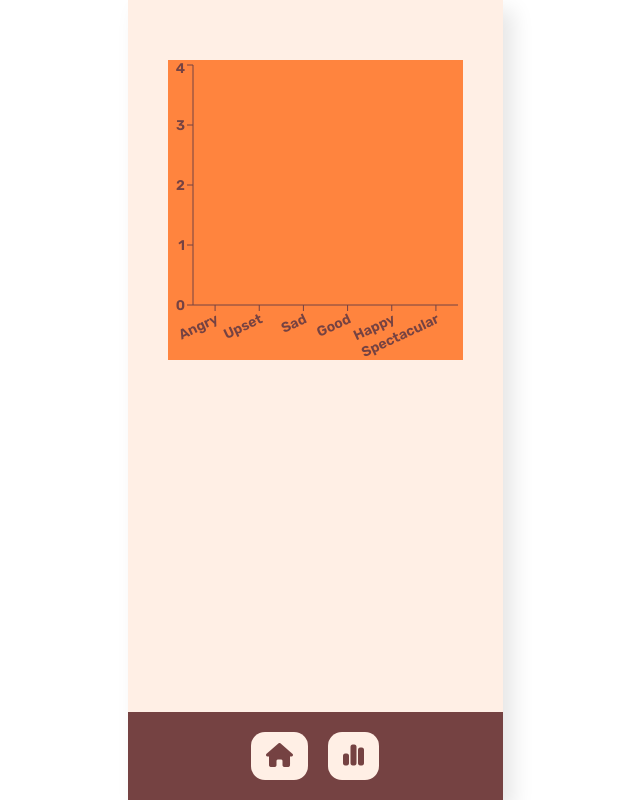
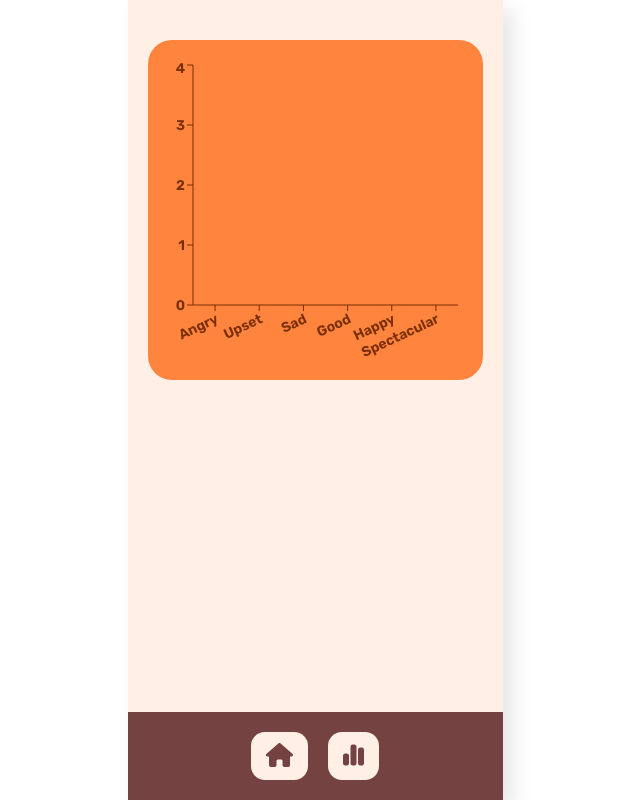
Before and after one commit to marchuk-b/mood-tracker, a React (Create React App) app: page /statistics in a window 1280 px wide. Shown: the whole page, without its empty margins (325-965 px from the left). Built offline with nearby package versions, Linux system fonts and the light colour scheme.

Commit message:
reorganized MoodContext structure and updated displaying of Histogram

```diff
--- a/src/App.js
+++ b/src/App.js
@@ -4,7 +4,7 @@ import { Navbar } from './components/Navbar/Navbar';
 import { MainPage } from './pages/MainPage/MainPage';
 import { StatisticsPage } from './pages/StatisticsPage/StatisticsPage';
 import { useContext, useEffect, useState } from 'react';
-import { MoodContext } from './hooks/MoodContext';
+import { MoodContext } from './context/MoodContext';
 
 function App() {
   const {dateToday, moodsFromStorage} = useContext(MoodContext);
--- a/src/components/Histogram/Histogram.jsx
+++ b/src/components/Histogram/Histogram.jsx
@@ -1,44 +1,18 @@
 import { BarChart, Bar, XAxis, YAxis } from 'recharts';
 import './Histogram.css'
 
-export const Histogram = () => {
-    const moodsFromStorage = JSON.parse(localStorage.getItem("moodEntries")) || [];
-    const cardsData = [
-        {id: 1, name: 'Angry', className: 'angry', emoji: require('../../assets/emoji/angry.png'), colorIndicator: '#FF843E'},
-        {id: 2, name: 'Upset', className: 'upset', emoji: require('../../assets/emoji/upset.png'), colorIndicator: '#8CA4EE'},
-        {id: 3, name: 'Sad', className: 'sad', emoji: require('../../assets/emoji/sad.png'), colorIndicator: '#A1E7EB'},
-        {id: 4, name: 'Good', className: 'good', emoji: require('../../assets/emoji/good.png'), colorIndicator: '#FDDD6F'},
-        {id: 5, name: 'Happy', className: 'happy', emoji: require('../../assets/emoji/happy.png'), colorIndicator: '#DFEBFF'},
-        {id: 6, name: 'Spectacular', className: 'spectacular', emoji: require('../../assets/emoji/spectacular.png'), colorIndicator: '#FFA7BC'},
-    ]
-
-    const numberOfMood = () => {
-        const number = []
-        for (let card of cardsData) {
-            const selectedMoods = moodsFromStorage.filter((moodEntry) => {
-                return moodEntry.mood === card.name
-            })
-
-            const countMood = {
-                mood: card.name,
-                count: selectedMoods.length
-            }
-            number.push(countMood)
-        }
-        return number
-    }
+export const Histogram = ({number, moodCard}) => {
 
   return (
-    <div className='histogram'>
+    <div className={`histogram ${moodCard.className}`}>
         <BarChart
             width={295}
             height={300}
-            data={numberOfMood()}
-            className={`angry`}
+            data={number}
         >
             <XAxis
                 dataKey="mood"
-                stroke="#754242"
+                stroke={moodCard.colorFont}
                 tick={{ fontSize: 14, fontWeight: 600 }}
                 interval={0} // show all labels even if close together
                 angle={-25}
@@ -46,12 +20,12 @@ export const Histogram = () => {
                 height={50} // adds vertical space to avoid cutoff
             />
             <YAxis
-                stroke="#754242"
+                stroke={moodCard.colorFont}
                 tick={{ fontSize: 14, fontWeight: 600 }}
                 allowDecimals={false}
                 width={20}
             />
-            <Bar dataKey="count" fill="#8884d8" barSize={30} />
+            <Bar dataKey="count" fill={moodCard.colorFont} barSize={30} />
         </BarChart>
     </div>
   )
--- a/src/hooks/MoodContext.jsx
+++ b/src/context/MoodContext.jsx
@@ -4,20 +4,22 @@ const MoodContext = createContext(null);
 
 function MoodProvider({ children }) {
     const cardsData = [
-        {id: 1, name: 'Angry', className: 'angry', emoji: require('../assets/emoji/angry.png'), colorIndicator: '#FF843E'},
-        {id: 2, name: 'Upset', className: 'upset', emoji: require('../assets/emoji/upset.png'), colorIndicator: '#8CA4EE'},
-        {id: 3, name: 'Sad', className: 'sad', emoji: require('../assets/emoji/sad.png'), colorIndicator: '#A1E7EB'},
-        {id: 4, name: 'Good', className: 'good', emoji: require('../assets/emoji/good.png'), colorIndicator: '#FDDD6F'},
-        {id: 5, name: 'Happy', className: 'happy', emoji: require('../assets/emoji/happy.png'), colorIndicator: '#DFEBFF'},
-        {id: 6, name: 'Spectacular', className: 'spectacular', emoji: require('../assets/emoji/spectacular.png'), colorIndicator: '#FFA7BC'},
+        {id: 1, name: 'Angry', className: 'angry', emoji: require('../assets/emoji/angry.png'), colorIndicator: '#FF843E', colorFont: '#782E04'},
+        {id: 2, name: 'Upset', className: 'upset', emoji: require('../assets/emoji/upset.png'), colorIndicator: '#8CA4EE', colorFont: '#313A54'},
+        {id: 3, name: 'Sad', className: 'sad', emoji: require('../assets/emoji/sad.png'), colorIndicator: '#A1E7EB', colorFont: '#3A7478'},
+        {id: 4, name: 'Good', className: 'good', emoji: require('../assets/emoji/good.png'), colorIndicator: '#FDDD6F', colorFont: '#664F00'},
+        {id: 5, name: 'Happy', className: 'happy', emoji: require('../assets/emoji/happy.png'), colorIndicator: '#DFEBFF', colorFont: '#505D87'},
+        {id: 6, name: 'Spectacular', className: 'spectacular', emoji: require('../assets/emoji/spectacular.png'), colorIndicator: '#FFA7BC', colorFont: '#4D3238' },
     ];
 
     const [moodToday, setMoodToday] = useState(null);
-    const moodsFromStorage = JSON.parse(localStorage.getItem("moodEntries")) || [];
+    const [moodsFromStorage, setMoodsFromStorage] = useState(() => {
+        return JSON.parse(localStorage.getItem("moodEntries")) || [];
+    });
     const dateToday = new Date().toISOString().split("T")[0];
     const [noteText, setNoteText] = useState('');
     const [noteToday, setNoteToday] = useState(null);
-    // const moodCardData = moodToday ? cardsData.find(c => c.name === moodToday.mood) : null;
+    const moodCardData = moodToday ? cardsData.find(c => c.name === moodToday.mood) : cardsData[0];
 
     useEffect(() => {
         const moodTodayFromStorage = moodsFromStorage.filter((mood) => mood.date === dateToday)[0];
@@ -28,7 +30,7 @@ function MoodProvider({ children }) {
         };
     }, [dateToday])
 
-        const saveMood = (selectedCard) => {
+    const saveMood = (selectedCard) => {
         try {
           const existingMoodToday = moodsFromStorage.filter((mood) => {
             return mood.date === dateToday;
@@ -46,6 +48,7 @@ function MoodProvider({ children }) {
 
           moodsFromStorage.push(selectedMood);
           localStorage.setItem("moodEntries", JSON.stringify(moodsFromStorage));
+          setMoodsFromStorage([...moodsFromStorage, selectedMood]);
           alert("Mood saved successfully!");
           setMoodToday(selectedMood);
         } catch (error) {
@@ -65,6 +68,7 @@ function MoodProvider({ children }) {
                 return moodEntry;
             })
             localStorage.setItem("moodEntries", JSON.stringify(updatedMoods));
+            setMoodsFromStorage(updatedMoods);
             alert("Note saved successfully!");
             setNoteToday(noteText);
             setNoteText('');
@@ -75,7 +79,7 @@ function MoodProvider({ children }) {
 
     return (
         <MoodContext.Provider value={{
-            moodToday, noteToday, dateToday, cardsData,
+            moodToday, moodCardData, noteToday, dateToday, cardsData,
             moodsFromStorage, saveMood, addTextToEntries, noteText, setNoteText
         }}>
             {children}
--- a/src/index.js
+++ b/src/index.js
@@ -3,7 +3,7 @@ import ReactDOM from 'react-dom/client';
 import './index.css';
 import App from './App';
 import { BrowserRouter } from 'react-router-dom';
-import { MoodProvider } from './hooks/MoodContext';
+import { MoodProvider } from './context/MoodContext';
 
 const root = ReactDOM.createRoot(document.getElementById('root'));
 root.render(
--- a/src/pages/MainPage/MainPage.jsx
+++ b/src/pages/MainPage/MainPage.jsx
@@ -1,13 +1,11 @@
 import { useContext, useState } from 'react'
 import { CardCarousel } from '../../components/CardCarousel/CardCarousel'
 import './MainPage.css'
-import { MoodContext } from '../../hooks/MoodContext'
+import { MoodContext } from '../../context/MoodContext'
 
 export const MainPage = ({onCardChange}) => {
-    const {cardsData, moodToday, noteToday, saveMood, addTextToEntries, noteText, setNoteText} = useContext(MoodContext);
+    const {cardsData, moodCardData, moodToday, noteToday, saveMood, addTextToEntries, noteText, setNoteText} = useContext(MoodContext);
     const [selectedCard, setSelectedCard] = useState(cardsData[0]);
-
-    const moodCardData = moodToday ? cardsData.find(c => c.name === moodToday.mood) : null;
 
     const getSelectedCard = (card) => {
         setSelectedCard(card)
--- a/src/pages/StatisticsPage/StatisticsPage.jsx
+++ b/src/pages/StatisticsPage/StatisticsPage.jsx
@@ -1,10 +1,30 @@
+import { useContext } from 'react';
 import { Histogram } from '../../components/Histogram/Histogram'
 import './StatisticsPage.css'
+import { MoodContext } from '../../context/MoodContext';
 
 export const StatisticsPage = () => {
+  const { moodsFromStorage, cardsData, moodCardData } = useContext(MoodContext);
+
+  const numberOfMood = () => {
+      const number = []
+      for (let card of cardsData) {
+          const selectedMoods = moodsFromStorage.filter((moodEntry) => {
+              return moodEntry.mood === card.name
+          })
+
+          const countMood = {
+              mood: card.name,
+              count: selectedMoods.length
+          }
+          number.push(countMood)
+      }
+      return number
+  }
+
   return (
     <div className='statspage'>
-        <Histogram />
+        <Histogram number={numberOfMood()} moodCard={moodCardData ? moodCardData : cardsData[0]} />
     </div>
   )
 }
```
